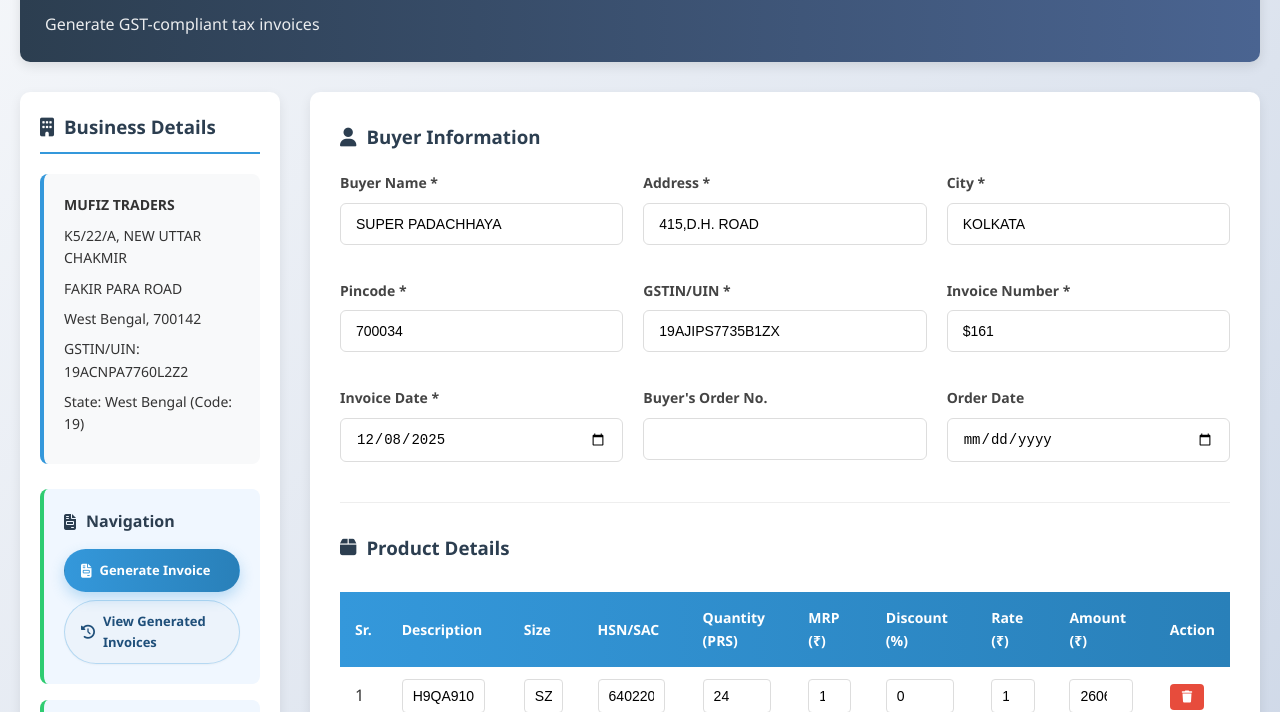
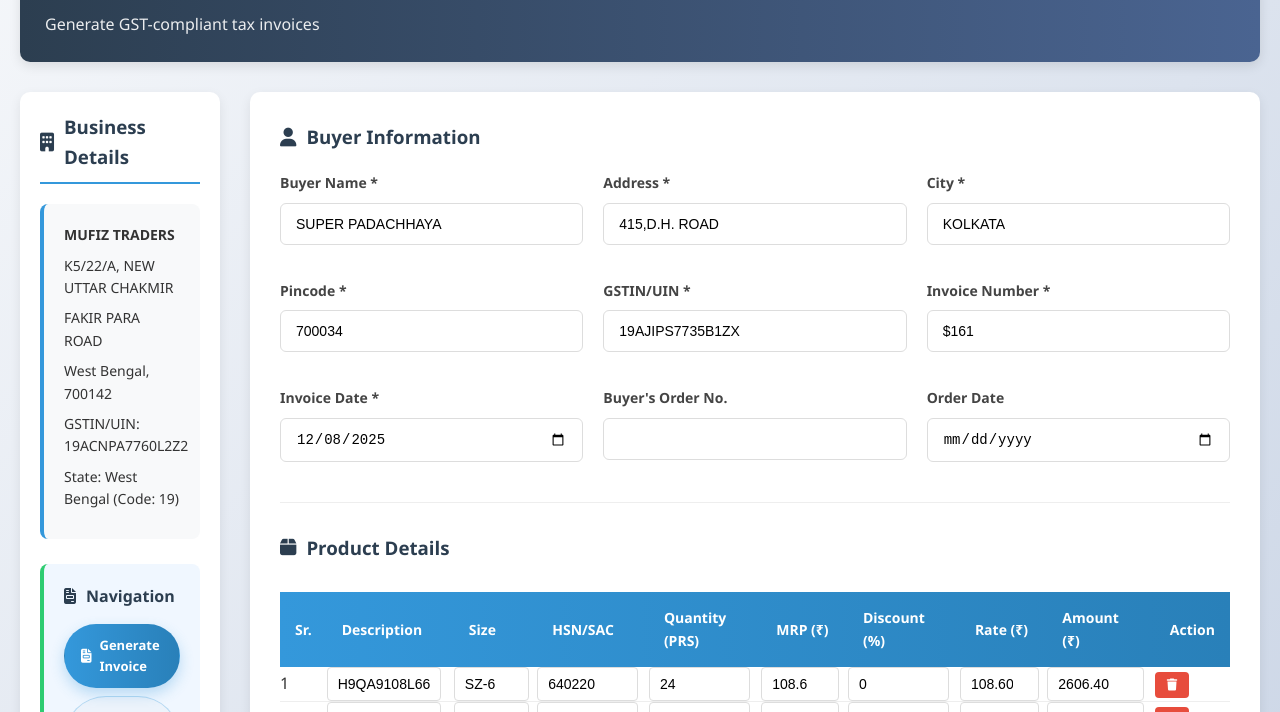
Before and after one commit to sahibalam/billingfrontend, a plain HTML site: page index.html in a window 1280 px wide. Shown: the part 88-800 px from the top of the page. Drawn offline with Linux system fonts and the light colour scheme.

Commit message:
Billing UI: adjust sidebar width and product table with MRP/discount columns

```diff
--- a/style.css
+++ b/style.css
@@ -43,7 +43,7 @@ header h1 {
 
 .app-container {
     display: grid;
-    grid-template-columns: 260px 1fr;
+    grid-template-columns: 200px 1fr;
     gap: 30px;
 }
 
@@ -286,7 +286,7 @@ header h1 {
 }
 
 #productTable td {
-    padding: 12px 15px;
+    padding: 0;
     border-bottom: 1px solid #eee;
 }
 
```
